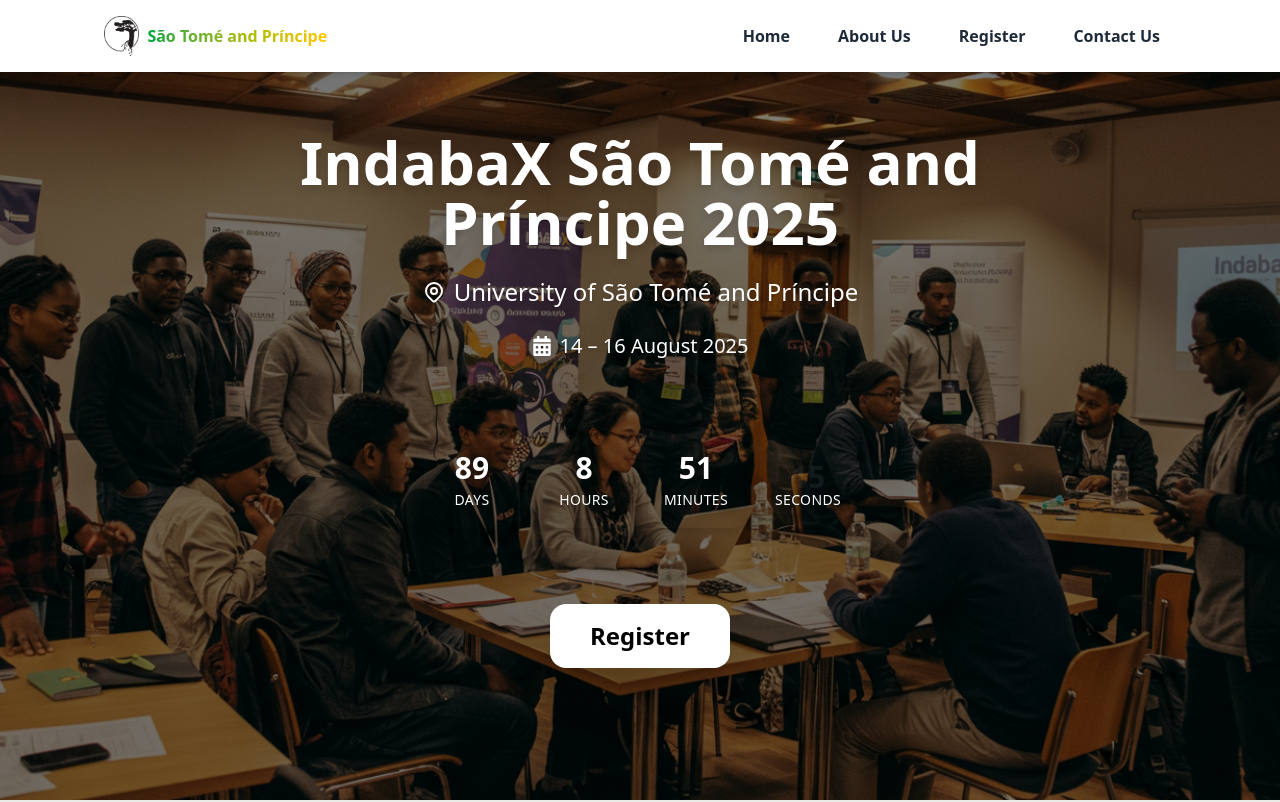
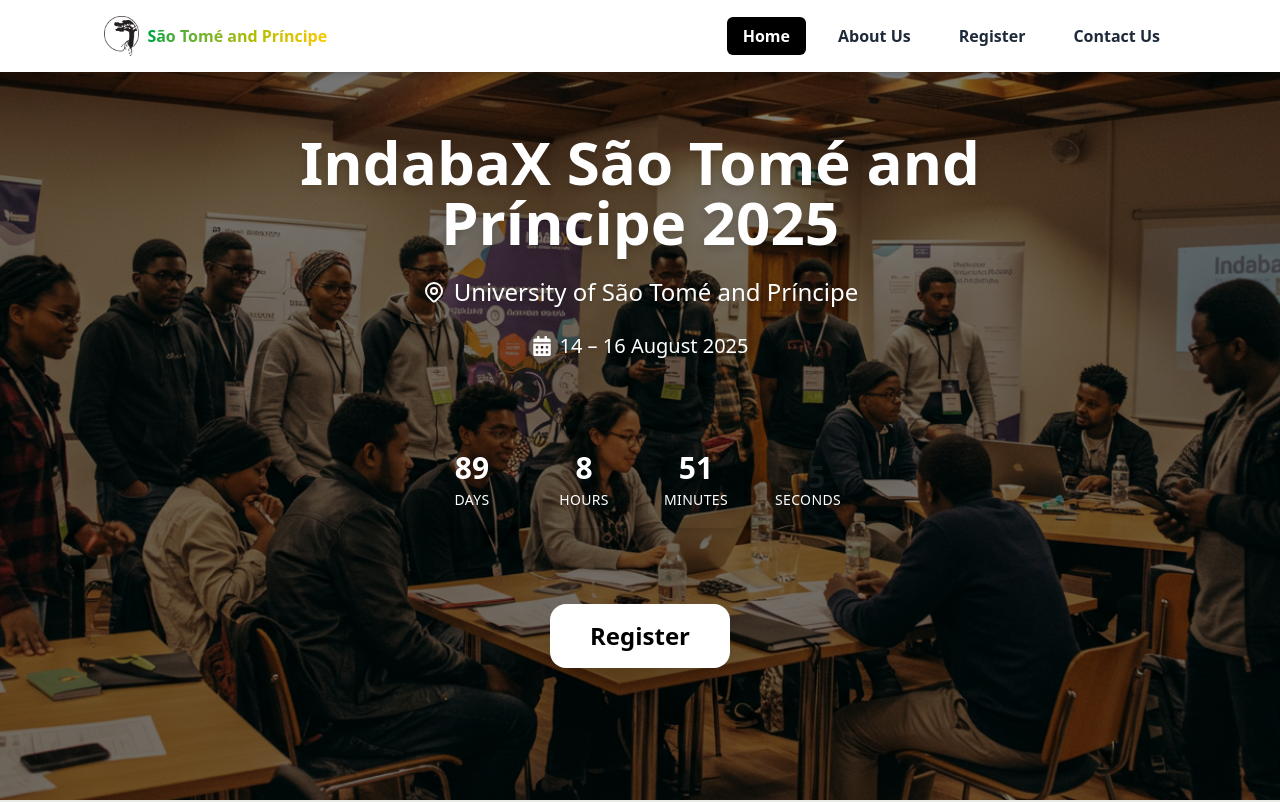
Before and after one commit to MOSOBELULU/indabaX, a React (Vite) app: page / in a window 1280 px wide. Shown: the top 802 px of the page. Built offline with nearby package versions, Linux system fonts and the light colour scheme.

Commit message:
wip-NavBar active links

```diff
--- a/src/components/Hero.jsx
+++ b/src/components/Hero.jsx
@@ -31,7 +31,7 @@ export default function Hero() {
             <span>14 – 16 August 2025</span>
           </div>
 
-          <CountdownTimer className='pt-1' />
+          <CountdownTimer  />
 
           <div className="pt-1">
             <RegisterButton />
--- a/src/components/Sponsorship.jsx
+++ b/src/components/Sponsorship.jsx
@@ -2,7 +2,7 @@ import { sponsors } from "../data/DummyData";
 
 export default function Sponsorship() {
   return (
-    <section className="py-16 bg-gray-100 text-center">
+    <section className="py-16  text-center">
       <h2 className="text-3xl font-bold mb-8 text-gray-800">Our Sponsors</h2>
       <div className="flex flex-wrap justify-center gap-8 px-4">
 
--- a/src/layout/Footer.jsx
+++ b/src/layout/Footer.jsx
@@ -2,7 +2,7 @@ import { FaFacebook, FaTwitter, FaLinkedin } from 'react-icons/fa';
 
 export default function Footer() {
   return (
-    <footer className="bg-white text-black py-10">
+    <footer className=" bg-white shadow-md text-black py-10">
       <div className="max-w-6xl mx-auto px-4 grid grid-cols-1 md:grid-cols-4 gap-8">
 
 
--- a/src/layout/NavBar.jsx
+++ b/src/layout/NavBar.jsx
@@ -1,11 +1,21 @@
 import { useState } from "react";
-import { Link } from "react-router-dom";
+import { Link, useLocation } from "react-router-dom";
 import { FiMenu, FiX } from "react-icons/fi";
 
 export default function NavBar() {
   const [isOpen, setIsOpen] = useState(false);
+  const location = useLocation();
 
   const toggleMenu = () => setIsOpen(!isOpen);
+
+  const navItems = [
+    { label: "Home", path: "/" },
+    { label: "About Us", path: "/aboutus" },
+    { label: "Register", path: "/register" },
+    { label: "Contact Us", path: "/contact" },
+  ];
+
+  const isActive = (path) => location.pathname === path;
 
   return (
     <header className="bg-white shadow-md fixed top-0 left-0 w-full z-50">
@@ -25,38 +35,20 @@ export default function NavBar() {
 
         <nav className="hidden md:flex">
           <ul className="flex flex-wrap gap-3 sm:gap-4 text-gray-800 font-semibold text-sm sm:text-base">
-            <li>
+            {navItems.map((item) => (
+              <li key={item.path}>
                 <Link
-                to="/"
-                className="px-4 py-2 rounded-md hover:bg-black hover:text-white transition"
+                  to={item.path}
+                  className={`px-4 py-2 rounded-md transition ${
+                    isActive(item.path)
+                      ? "bg-black text-white"
+                      : "hover:bg-black hover:text-white"
+                  }`}
                 >
-                Home
+                  {item.label}
                 </Link>
               </li>
-            <li>
-              <Link
-                to="/aboutus"
-                className="px-4 py-2 rounded-md hover:bg-yellow-300 hover:text-black transition"
-              >
-                About Us
-              </Link>
-            </li>
-            <li>
-              <Link
-                to="/register"
-                className="px-4 py-2 rounded-md hover:bg-green-500 hover:text-white transition"
-              >
-                Register
-              </Link>
-            </li>
-            <li>
-              <Link
-                to="/contact"
-                className="px-4 py-2 rounded-md hover:bg-red-500 hover:text-white transition"
-              >
-                Contact Us
-              </Link>
-            </li>
+            ))}
           </ul>
         </nav>
 
@@ -70,42 +62,21 @@ export default function NavBar() {
       {isOpen && (
         <nav className="md:hidden bg-white shadow-md px-6 pb-4">
           <ul className="flex flex-col gap-3 text-gray-800 font-semibold text-base">
-            <li>
+            {navItems.map((item) => (
+              <li key={item.path}>
                 <Link
-                to="/"
+                  to={item.path}
                   onClick={toggleMenu}
-                className="block px-4 py-2 hover:bg-black hover:text-white rounded-md"
+                  className={`block px-4 py-2 rounded-md transition ${
+                    isActive(item.path)
+                      ? "bg-black text-white"
+                      : "hover:bg-black hover:text-white"
+                  }`}
                 >
-                Home
+                  {item.label}
                 </Link>
               </li>
-            <li>
-              <Link
-                to="/aboutus"
-                onClick={toggleMenu}
-                className="block px-4 py-2 hover:bg-yellow-300 hover:text-black rounded-md"
-              >
-                About Us
-              </Link>
-            </li>
-            <li>
-              <Link
-                to="/register"
-                onClick={toggleMenu}
-                className="block px-4 py-2 hover:bg-green-500 hover:text-white rounded-md"
-              >
-                Register
-              </Link>
-            </li>
-            <li>
-              <Link
-                to="/contact"
-                onClick={toggleMenu}
-                className="block px-4 py-2 hover:bg-red-500 hover:text-white rounded-md"
-              >
-                Contact Us
-              </Link>
-            </li>
+            ))}
           </ul>
         </nav>
       )}
```
Lines whose indentation alone changed are shown as unchanged.
